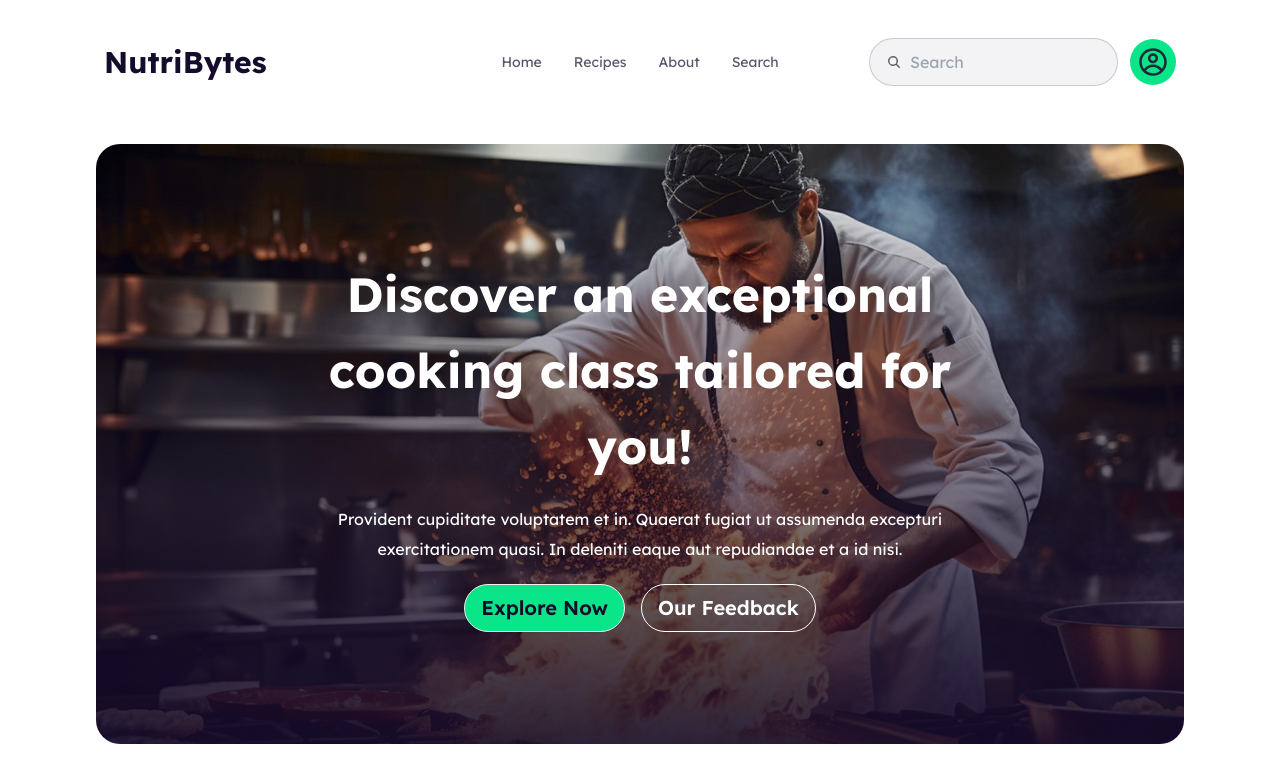
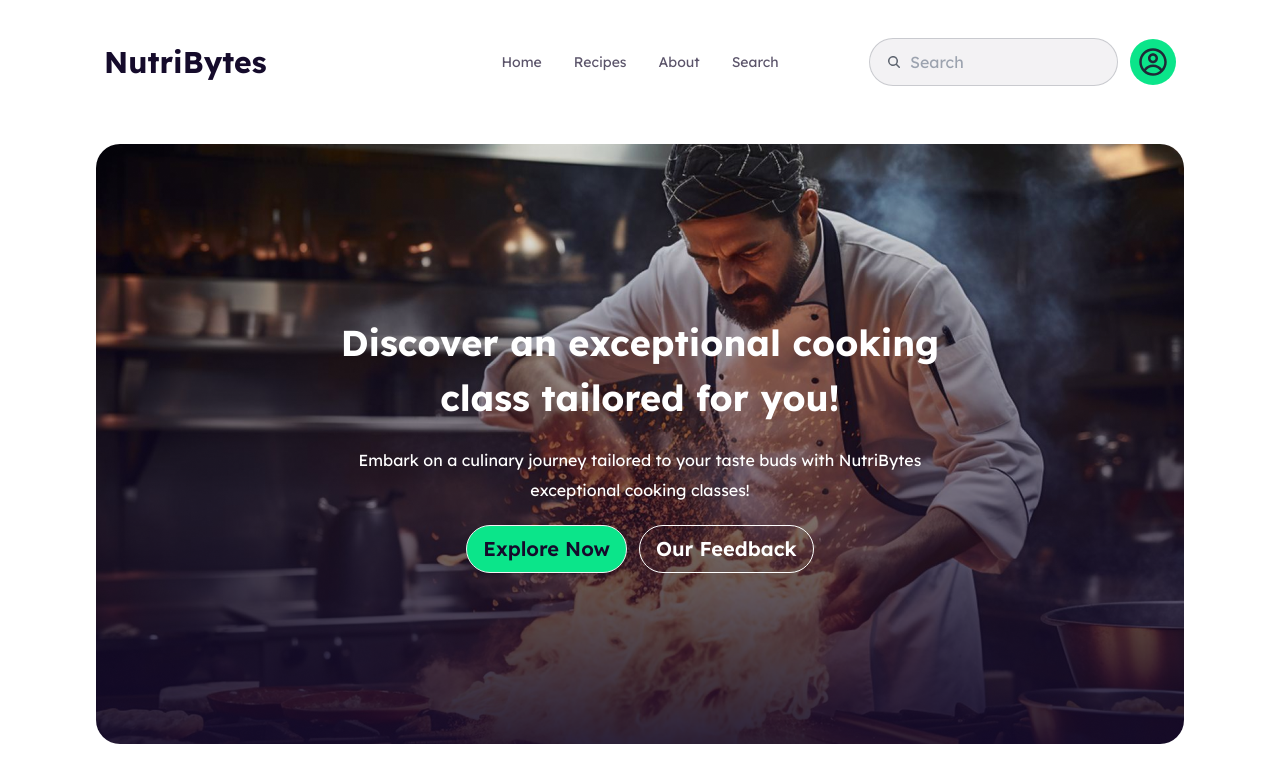
Before and after one commit to mstsurnalyakter/nutri_bytes, a React (Vite) app: page / in a window 1280 px wide. Shown: the top 782 px of the page. Built offline with nearby package versions, Linux system fonts and the light colour scheme.

Commit message:
Updated banner component text

```diff
--- a/src/components/Banner.jsx
+++ b/src/components/Banner.jsx
@@ -12,15 +12,14 @@ const Banner = () => {
         <div className=""></div>
         <div className="hero-content text-center text-neutral-content">
           <div className=" w-3/5">
-            <h1 className="mb-5 text-5xl font-bold text-white leading-[76px]">
+            <h1 className="mb-5 text-4xl font-bold text-white leading-[45px] lg:leading-[55px]">
               Discover an exceptional cooking class tailored for you!
             </h1>
             <p className="mb-5 text-white leading-[30px]">
-              Provident cupiditate voluptatem et in. Quaerat fugiat ut assumenda
-              excepturi exercitationem quasi. In deleniti eaque aut repudiandae
-              et a id nisi.
+              Embark on a culinary journey tailored to your taste buds with
+              NutriBytes exceptional cooking classes!
             </p>
-            <div className=" space-x-4">
+            <div className="flex items-center justify-center gap-3">
               <button className="btn bg-[#0BE58A] hover:bg-[#03d47d] text-[#150B2B] text-xl font-semibold rounded-full">
                 Explore Now
               </button>
```
